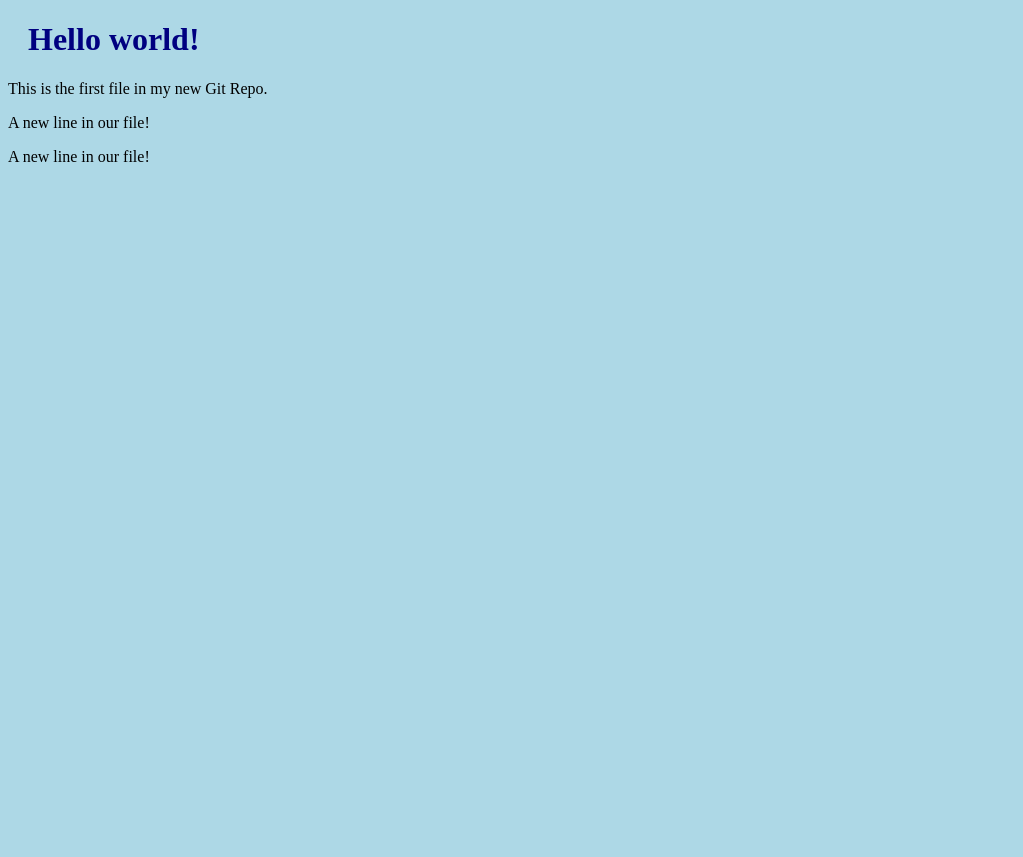
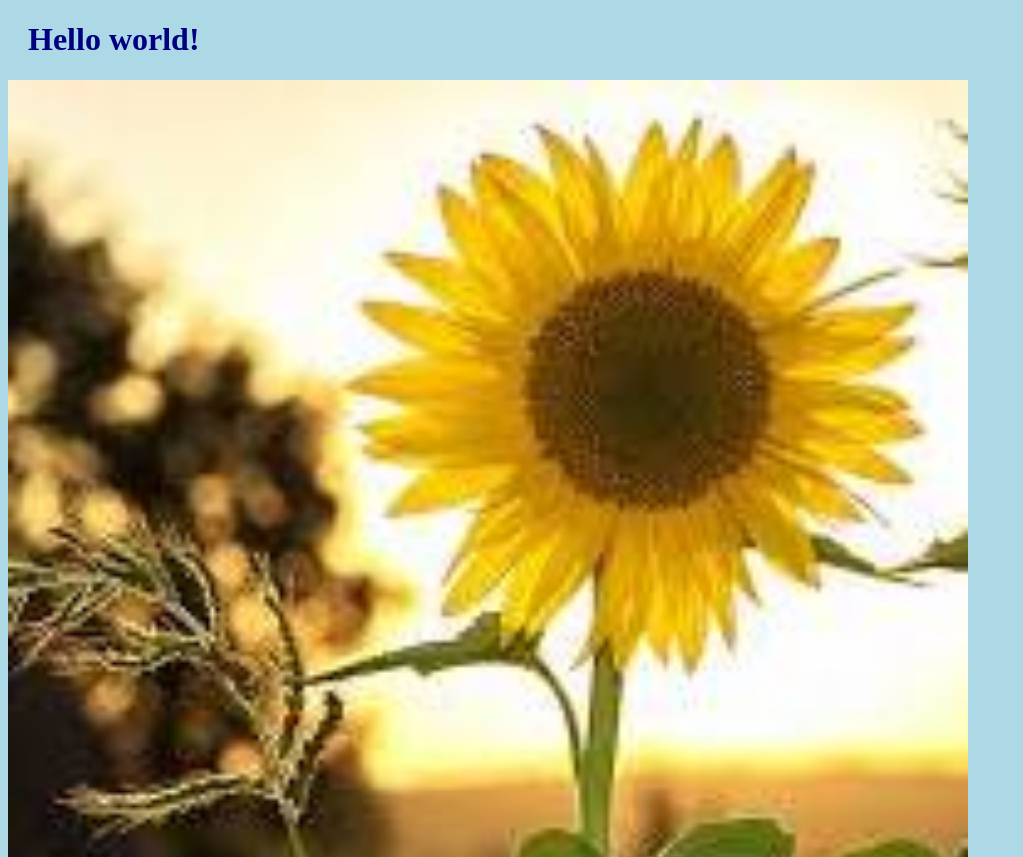
Before and after one commit to Annaivv/testgit.github.io, a plain HTML site: page index.html in a window 1280 px wide. Shown: the top 857 px of the page, without its empty margins (0-1023 px from the left). Before the commit the page ends 800 px from the top, so only its background shows below. Drawn offline with Linux system fonts and the light colour scheme.

Commit message:
Added image to Hello World

```diff
--- a/index.html
+++ b/index.html
@@ -6,8 +6,14 @@
   </head>
   <body>
     <h1>Hello world!</h1>
+    <div>
+      <img
+        src="img-hello-world.jpg"
+        alt="Hello World from Space"
+        style="width: 100%; max-width: 960px"
+      />
+    </div>
     <p>This is the first file in my new Git Repo.</p>
-    <p>A new line in our file!</p>
     <p>A new line in our file!</p>
   </body>
 </html>
```
Also changed, not shown: img-hello-world.jpg (added).
